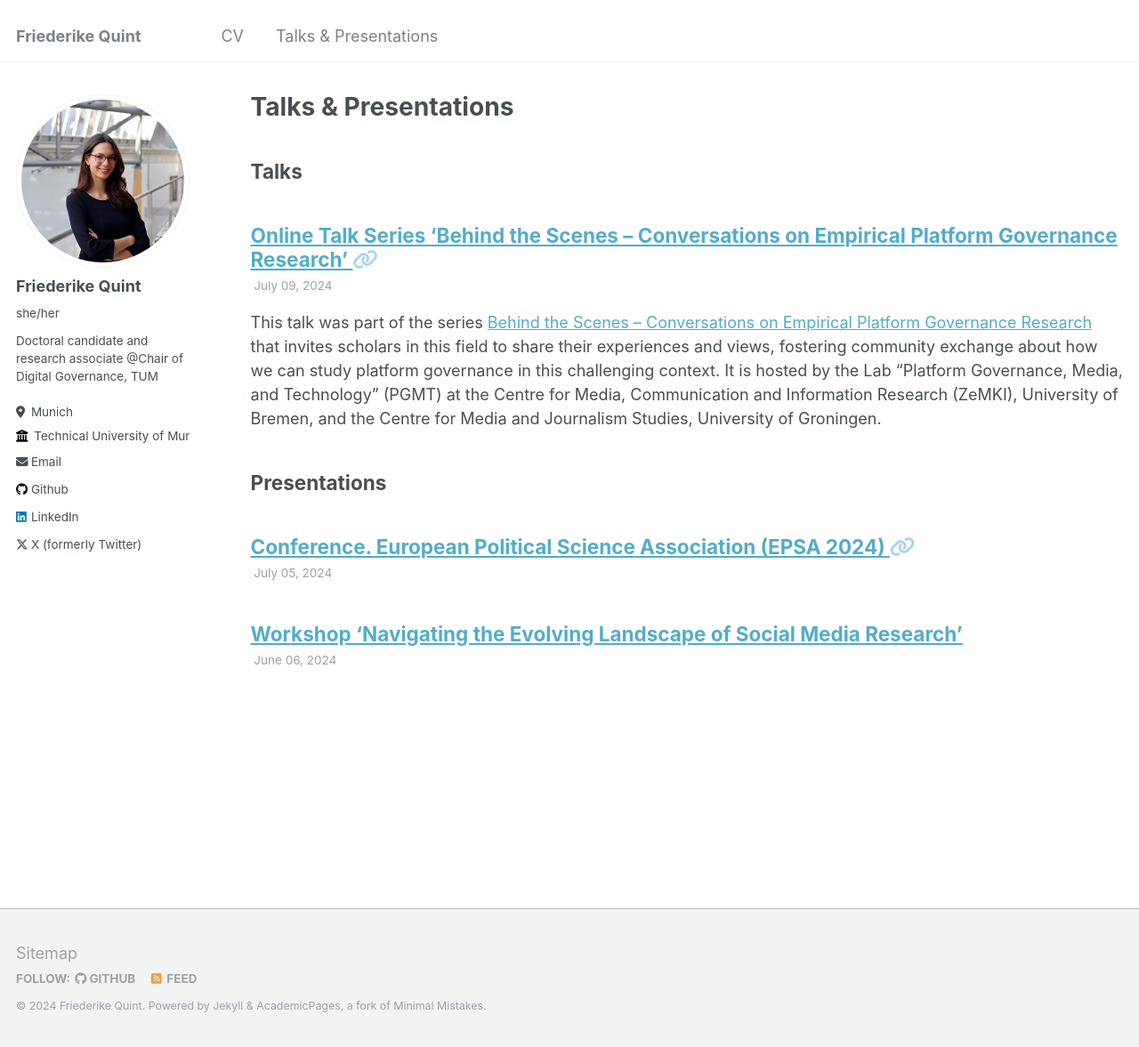
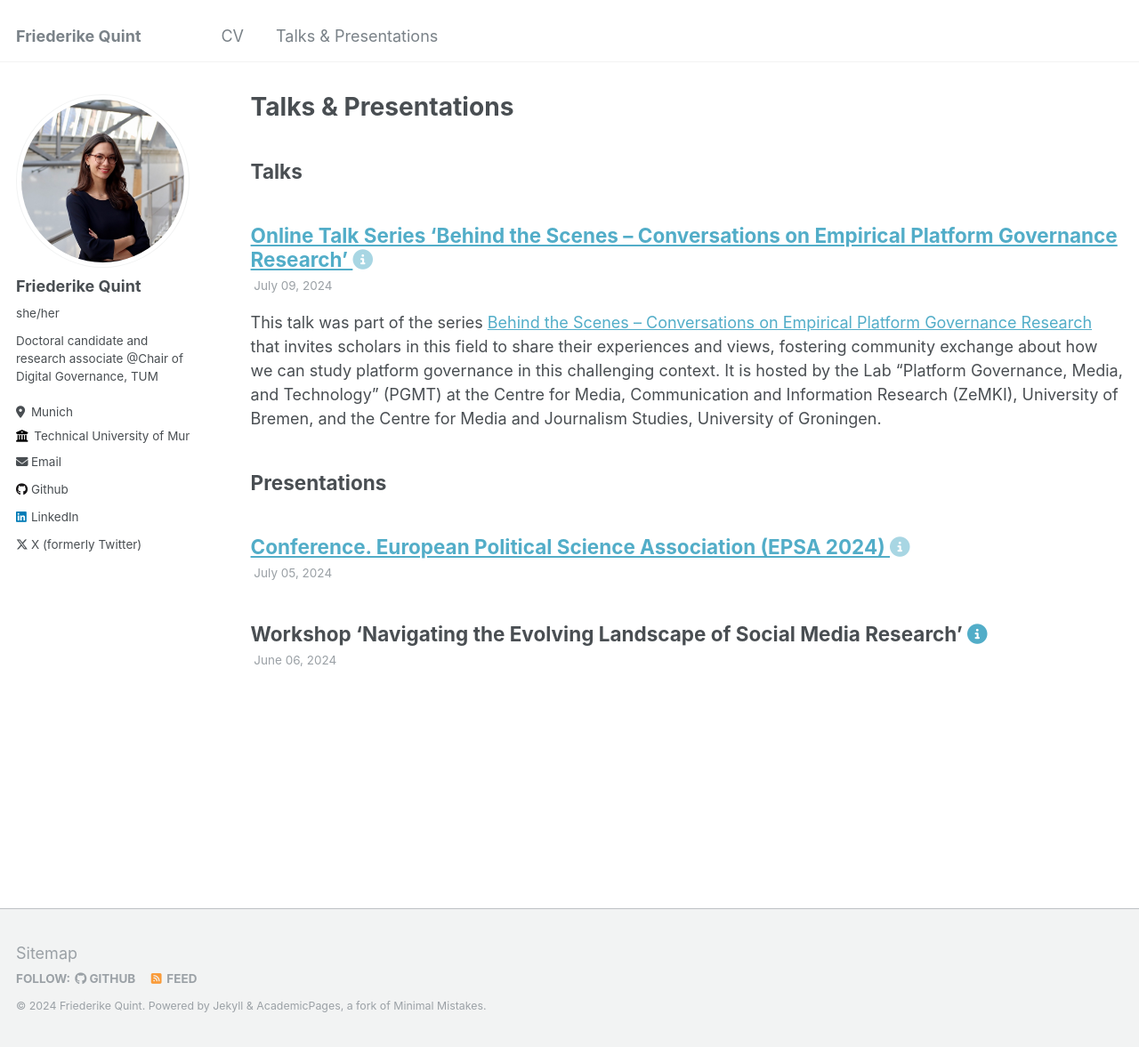
Before and after one commit to friederikequint/friederikequint.github.io, a Jekyll site: the page built from _pages/talks.html, in a window 1280 px wide and 1177 px high. Shown: the whole window at 89% size. Built offline with Jekyll 4.4.1, drawn with Linux system fonts in a browser that asks for light colours.

Commit message:
Update archive-single-talk.html

```diff
--- a/_includes/archive-single-talk.html
+++ b/_includes/archive-single-talk.html
@@ -25,12 +25,17 @@
           alt="">
       </div>
     {% endif %}
- <h2 class="archive__item-title" itemprop="headline">
+<h2 class="archive__item-title" itemprop="headline">
   {% if post.link %}
     <a href="{{ post.link }}">{{ title }}</a>
-    <a href="{{ base_path }}{{ post.url }}" rel="permalink"><i class="fa fa-link" aria-hidden="true" title="permalink"></i><span class="sr-only">Permalink</span></a>
+    <a href="{{ base_path }}{{ post.url }}" rel="permalink" title="View details">
+      <i class="fa fa-info-circle" aria-hidden="true"></i><span class="sr-only">View details</span>
+    </a>
   {% else %}
-    <a href="{{ base_path }}{{ post.url }}">{{ title }}</a>
+    {{ title }}
+    <a href="{{ base_path }}{{ post.url }}" rel="permalink" title="View details">
+      <i class="fa fa-info-circle" aria-hidden="true"></i><span class="sr-only">View details</span>
+    </a>
   {% endif %}
 </h2>
     {% if post.read_time %}
```
